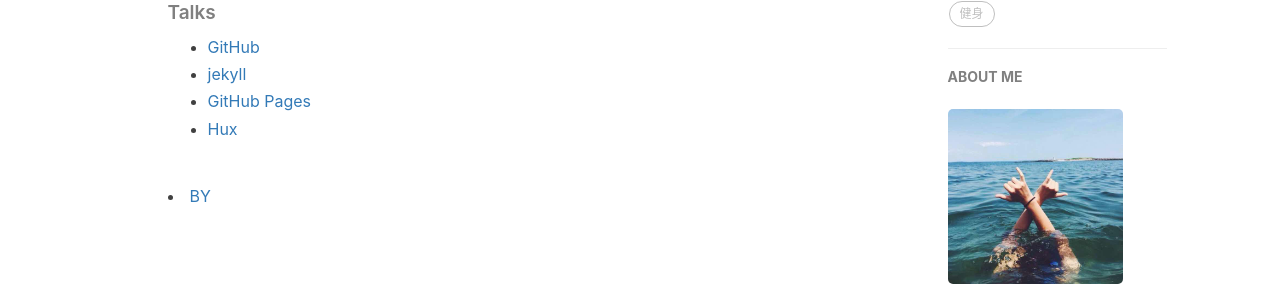
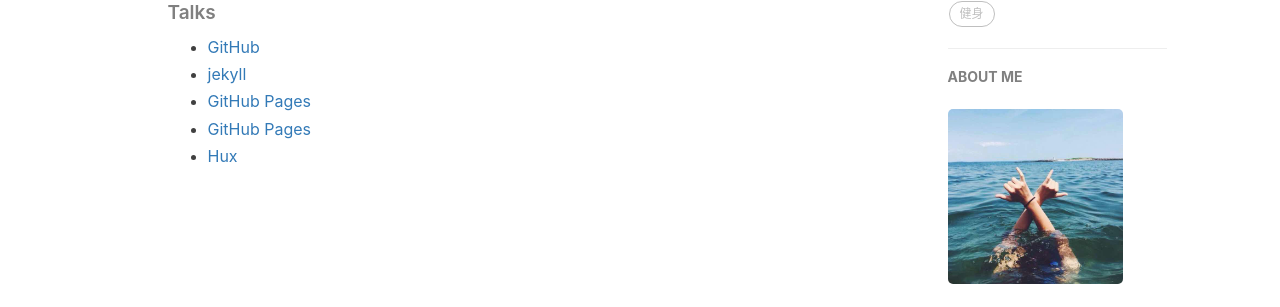
Before and after one commit to zhaomengnan7526/zhao_mengnan.github.io, a Jekyll site: the page built from about.html, in a window 1280 px wide. Shown: the part 741-1048 px from the top of the page. Built offline with Jekyll 4.4.1, drawn with Linux system fonts in a browser that asks for light colours; nearby versions of some CDN libraries; comment, search, counter and statistics services are not loaded.

Commit message:
Update about.html

```diff
--- a/about.html
+++ b/about.html
@@ -32,8 +32,9 @@ header-img: "img/post-bg-rwd.jpg"
     <li><a href="https://github.com">GitHub</a></li>
     <li><a href="http://jekyll.com.cn/">jekyll</a></li>
     <li><a href="https://pages.github.com/">GitHub Pages</a></li>
-    <li><a href="http://huangxuan.me/">Hux</a></li>    </ul>
-    <li><a href="http://qiubaiying.top/">BY</a></li>    </ul>
+    <li><a href="http://qiubaiying.top/">GitHub Pages</a></li>
+    <li><a href="http://huangxuan.me/">Hux</a></li>
+    </ul>
 </div>
 
 <!-- English Version -->
@@ -53,8 +54,8 @@ header-img: "img/post-bg-rwd.jpg"
     <li><a href="https://github.com">GitHub</a></li>
     <li><a href="http://jekyll.com.cn/">jekyll</a></li>
     <li><a href="https://pages.github.com/">GitHub Pages</a></li>
-    <li><a href="http://huangxuan.me/">Hux</a></li>    </ul>
-     <li><a href="http://qiubaiying.top/">BY</a></li>    </ul>
+    <li><a href="http://qiubaiying.top/">GitHub Pages</a></li>
+    <li><a href="http://huangxuan.me/">Hux</a></li>
     </ul>
 </div>
 
```
